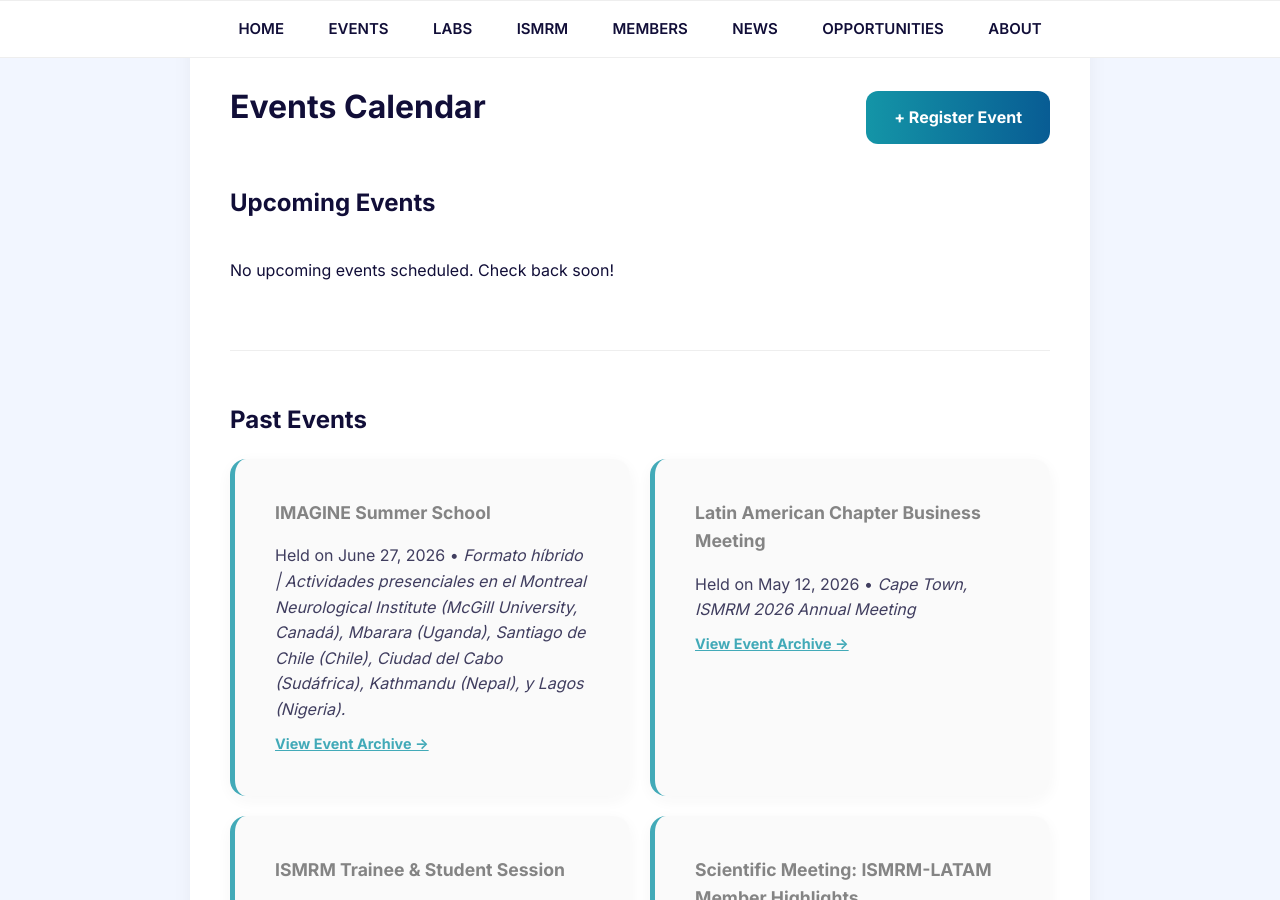
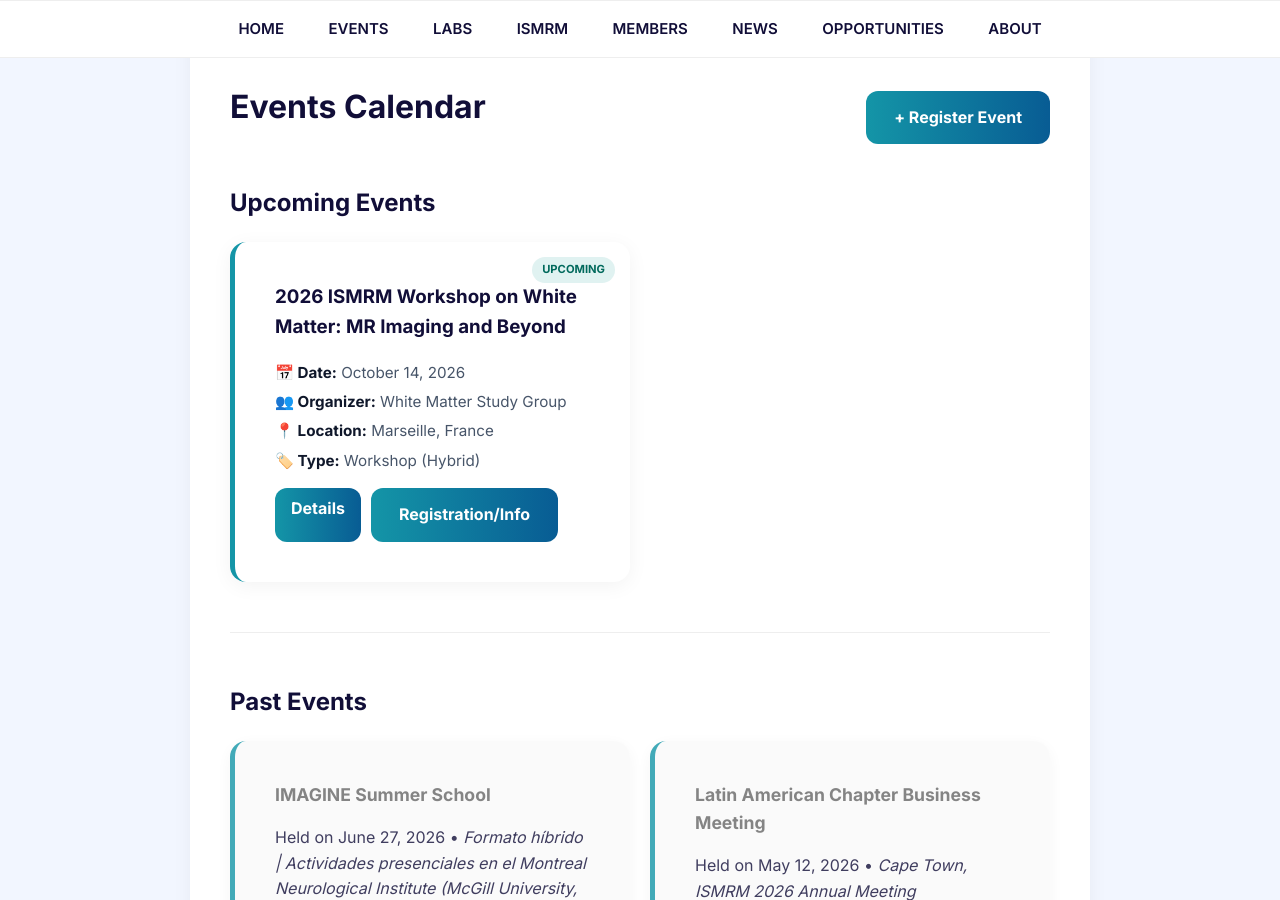
Before and after one commit to ISMRM-latam/ismrm-latam.github.io, a Jekyll site: the page built from events.html, in a window 1280 px wide and 900 px high, scrolled down 329 px. Built offline with Jekyll 4.4.1, drawn with Linux system fonts in a browser that asks for light colours.

Commit message:
Approved Event: 2026 ISMRM Workshop on White Matter: MR Imaging and Beyond

```diff
--- a/_data/events.json
+++ b/_data/events.json
@@ -58,5 +58,15 @@
     "location": "Formato híbrido | Actividades presenciales en el Montreal Neurological Institute (McGill University, Canadá), Mbarara (Uganda), Santiago de Chile (Chile), Ciudad del Cabo (Sudáfrica), Kathmandu (Nepal), y Lagos (Nigeria).",
     "link": "https://event.fourwaves.com/imagine/registration",
     "url": "events/2026-06-27-imagine-summer-school/"
+  },
+  {
+    "title": "2026 ISMRM Workshop on White Matter: MR Imaging and Beyond",
+    "organizer": "White Matter Study Group",
+    "category": "Workshop",
+    "event_date": "2026-10-14",
+    "modality": "Hybrid",
+    "location": "Marseille, France",
+    "link": "<https://echo.ismrm.org/program/WhiteMatter2026>",
+    "url": "events/2026-10-14-2026-ismrm-workshop-on-white/"
   }
 ]
--- /dev/null
+++ b/_events/2026-10-14-2026-ismrm-workshop-on-white.md
@@ -0,0 +1,14 @@
+---
+layout: event
+title: "2026 ISMRM Workshop on White Matter: MR Imaging and Beyond"
+event_date: 2026-10-14
+organizer: "White Matter Study Group"
+category: "Workshop"
+modality: "Hybrid"
+location: "Marseille, France"
+link: "<https://echo.ismrm.org/program/WhiteMatter2026>"
+---
+
+This interdisciplinary workshop explores advanced MRI methods for studying white matter, covering validation, microstructural modeling, quantitative imaging, AI-based analysis, and clinical applications. It brings together brain and spinal cord researchers and clinicians to discuss emerging techniques, translational research, and the clinical value of quantitative MRI, while fostering collaboration and networking.
+
+<https://echo.ismrm.org/program/WhiteMatter2026#program>
```
